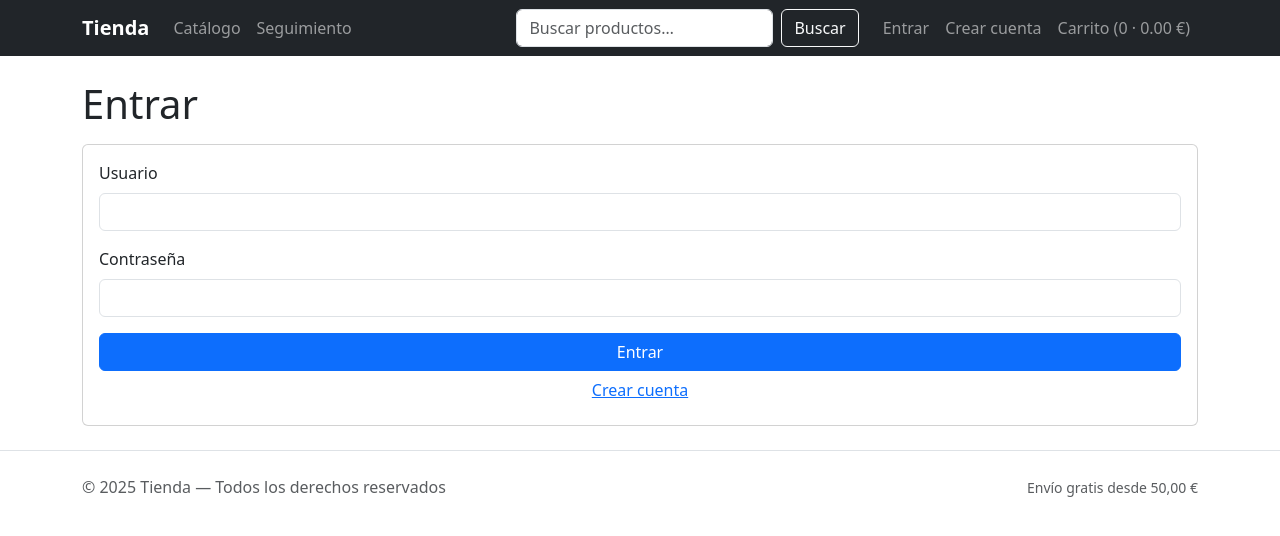
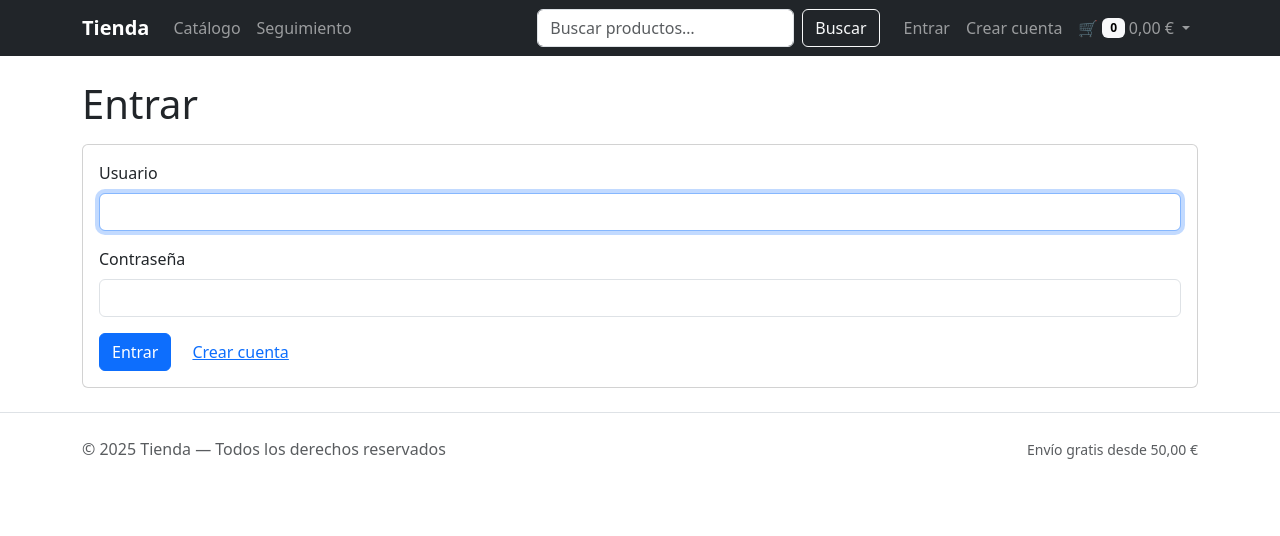
Before and after one commit to jesrammar/ecommerce-store, a Django app: page /cuenta/login/ in a window 1280 px wide. Shown: the top 536 px of the page. Run offline with Django 4.2, Linux system fonts and the light colour scheme.

Commit message:
git commit -m "feat: cart changed successfully!"

```diff
--- a/accounts/views.py
+++ b/accounts/views.py
@@ -1,11 +1,18 @@
 from django.contrib import messages
 from django.contrib.auth import authenticate, login, logout
 from django.contrib.auth.decorators import login_required
-from django.shortcuts import get_object_or_404, redirect, render
-from django.urls import reverse
+from django.conf import settings
+from django.shortcuts import get_object_or_404, redirect, render, resolve_url
+from django.utils.http import url_has_allowed_host_and_scheme
 
 from .forms import RegistroForm, PerfilForm, AddressForm
 from .models import Address
+
+def _safe_next(request):
+    nxt = request.POST.get("next") or request.GET.get("next")
+    if nxt and url_has_allowed_host_and_scheme(nxt, allowed_hosts={request.get_host()}):
+        return nxt
+    return None
 
 def registro(request):
     if request.method == "POST":
@@ -15,6 +22,8 @@ def registro(request):
             user.set_password(form.cleaned_data["password"])
             user.save()
             messages.success(request, "Registro completado. Ya puedes iniciar sesión.")
+            # Si prefieres que entre automáticamente tras registrarse:
+            # login(request, user); return redirect(resolve_url(settings.LOGIN_REDIRECT_URL))
             return redirect("accounts:login")
     else:
         form = RegistroForm()
@@ -22,21 +31,20 @@ def registro(request):
 
 def login_view(request):
     if request.method == "POST":
-        username = request.POST.get("username")
-        password = request.POST.get("password")
+        username = request.POST.get("username", "").strip()
+        password = request.POST.get("password", "")
         user = authenticate(request, username=username, password=password)
         if user:
             login(request, user)
             messages.success(request, "Has iniciado sesión.")
-            next_url = request.GET.get("next") or reverse("home")
-            return redirect(next_url)
+            return redirect(_safe_next(request) or resolve_url(settings.LOGIN_REDIRECT_URL))
         messages.error(request, "Credenciales inválidas.")
-    return render(request, "accounts/login.html")
+    return render(request, "accounts/login.html", {"next": _safe_next(request)})
 
 def logout_view(request):
     logout(request)
     messages.info(request, "Has cerrado sesión.")
-    return redirect("home")
+    return redirect(resolve_url(settings.LOGOUT_REDIRECT_URL))
 
 @login_required
 def perfil(request):
--- a/carrito/context_processors.py
+++ b/carrito/context_processors.py
@@ -1,17 +1,24 @@
-from decimal import Decimal, ROUND_HALF_UP
+# carrito/context_processors.py
+from decimal import Decimal
+from django.conf import settings
 
-def cart_context(request):
-    cart = request.session.get("carrito", {}) or {}
-    total = Decimal("0")
-    unidades = 0
+def cart_summary(request):
+    """
+    Expone en todas las plantillas:
+      - cart_count: nº de ítems (sumando cantidades)
+      - cart_total: total del carrito
+      - MONEDA: símbolo/abreviatura
+    """
+    cart = request.session.get("cart", {})
+    count = 0
+    total = Decimal("0.00")
     for item in cart.values():
-        precio = Decimal(str(item.get("precio", "0")))
-        cantidad = int(item.get("cantidad", 0))
-        total += precio * cantidad
-        unidades += cantidad
-    total = total.quantize(Decimal("0.01"), rounding=ROUND_HALF_UP)
+        qty = int(item.get("qty", 0))
+        price = Decimal(str(item.get("price", "0")))
+        count += qty
+        total += price * qty
     return {
-        "carrito_unidades": unidades,
-        "carrito_total": total,
-        "carrito_vacio": unidades == 0,
+        "cart_count": count,
+        "cart_total": total,
+        "MONEDA": getattr(settings, "MONEDA", "€"),
     }
--- a/templates/accounts/login.html
+++ b/templates/accounts/login.html
@@ -1,18 +1,36 @@
 {% extends "base.html" %}
 {% block title %}Entrar{% endblock %}
+
 {% block content %}
 <h1 class="mb-3">Entrar</h1>
-<form method="post" class="card card-body">
+
+<form method="post" class="card card-body" novalidate>
   {% csrf_token %}
+  <!-- importante: mantener la redirección -->
+  <input type="hidden" name="next" value="{{ next }}">
+
+  {% if messages %}
+    {% for m in messages %}
+      <div class="alert alert-{{ m.tags|default:'info' }} mb-3">{{ m }}</div>
+    {% endfor %}
+  {% endif %}
+
   <div class="mb-3">
-    <label class="form-label">Usuario</label>
-    <input type="text" name="username" class="form-control" required>
+    <label class="form-label" for="id_username">Usuario</label>
+    <input id="id_username" type="text" name="username" class="form-control"
+           required autocomplete="username" autofocus
+           value="{{ request.POST.username }}">
   </div>
+
   <div class="mb-3">
-    <label class="form-label">Contraseña</label>
-    <input type="password" name="password" class="form-control" required>
+    <label class="form-label" for="id_password">Contraseña</label>
+    <input id="id_password" type="password" name="password" class="form-control"
+           required autocomplete="current-password">
   </div>
-  <button class="btn btn-primary">Entrar</button>
-  <a class="btn btn-link" href="{% url 'accounts:registro' %}">Crear cuenta</a>
+
+  <div class="d-flex gap-2">
+    <button class="btn btn-primary">Entrar</button>
+    <a class="btn btn-link" href="{% url 'accounts:registro' %}">Crear cuenta</a>
+  </div>
 </form>
 {% endblock %}
--- a/templates/base.html
+++ b/templates/base.html
@@ -7,7 +7,7 @@
   <title>{% block title %}Tienda Virtual{% endblock %}</title>
 
   <link href="https://cdn.jsdelivr.net/npm/bootstrap@5.3.2/dist/css/bootstrap.min.css" rel="stylesheet">
-  {# <link rel="stylesheet" href="{% static 'css/app.css' %}"> #}
+
 
   {% block extra_head %}{% endblock %}
 </head>
@@ -15,7 +15,7 @@
 
 <nav class="navbar navbar-expand-lg navbar-dark bg-dark">
   <div class="container">
-    {# Si no tienes la URL 'home', usa productos:catalogo o '/' #}
+
     <a class="navbar-brand fw-semibold" href="{% url 'productos:catalogo' %}">Tienda</a>
 
     <button class="navbar-toggler" type="button" data-bs-toggle="collapse" data-bs-target="#mainNav" aria-controls="mainNav" aria-expanded="false" aria-label="Menú">
@@ -49,11 +49,20 @@
           <li class="nav-item"><a class="nav-link" href="{% url 'accounts:login' %}">Entrar</a></li>
           <li class="nav-item"><a class="nav-link" href="{% url 'accounts:registro' %}">Crear cuenta</a></li>
         {% endif %}
-        <li class="nav-item">
-          <a href="{% url 'carrito:carrito_ver' %}" class="nav-link">
-            Carrito ({{ cart_count|default:0 }} · {{ cart_total|default:"0.00" }} {{ MONEDA|default:"€" }})
-          </a>
-        </li>
+        <li class="nav-item dropdown">
+  <a class="nav-link dropdown-toggle d-flex align-items-center gap-1"
+     href="#" id="miniCartDropdown" role="button"
+     data-bs-toggle="dropdown" aria-expanded="false">
+     <span>🛒</span>
+     <span class="badge text-bg-light">{{ cart_count|default:"0" }}</span>
+     <span class="d-none d-sm-inline">{{ cart_total|floatformat:2 }} {{ MONEDA|default:"€" }}</span>
+  </a>
+  <div class="dropdown-menu dropdown-menu-end p-3"
+       aria-labelledby="miniCartDropdown" style="min-width:22rem;">
+    {% include "carrito/_mini_cart.html" %}
+  </div>
+</li>
+
       </ul>
     </div>
   </div>
--- /dev/null
+++ b/templates/carrito/_mini_cart.html
@@ -0,0 +1,13 @@
+<div class="mini-cart">
+  {% if cart_count %}
+    <div class="d-flex justify-content-between align-items-center mb-2">
+      <strong>{{ cart_count }} artículo{{ cart_count|pluralize:"s" }}</strong>
+      <span>Total: <b>{{ cart_total|floatformat:2 }} {{ MONEDA }}</b></span>
+    </div>
+    <a href="{% url 'carrito:carrito_ver' %}" class="btn btn-sm btn-primary w-100">
+      Ver carrito
+    </a>
+  {% else %}
+    <div class="text-muted small">Tu carrito está vacío</div>
+  {% endif %}
+</div>
```
Also changed, not shown: tienda_virtual/settings.py (+8 -8 lines).
